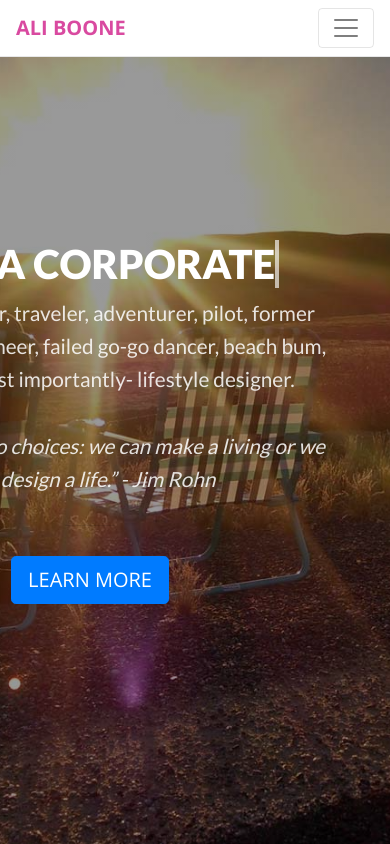
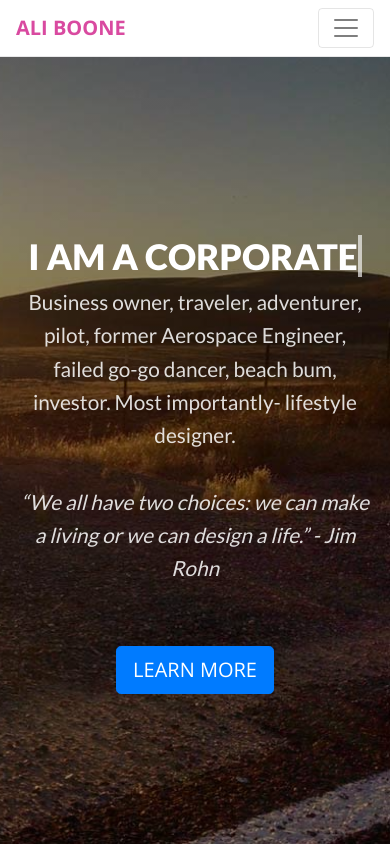
Before and after one commit to Riley-Brown/upwork-8, a website with bundled scripts: page index.html in a window 390 px wide. Shown: the top 844 px of the page. Built offline with nearby package versions, Linux system fonts and the light colour scheme.

Commit message:
Adjusted main landing page for mobile

```diff
--- a/scss/_landing.scss
+++ b/scss/_landing.scss
@@ -2,20 +2,18 @@
 .landing {
   height: 100vh;
   padding-bottom: calc(10rem - 56px);
-  // background-image: linear-gradient(
-  //   rgba(102, 102, 102, 0.8),
-  //   rgba(217, 74, 160, 0.8)
-  // );
   background-image: linear-gradient(rgba(0, 0, 0, 0.4), rgba(0, 0, 0, 0.4)),
     url("../img/1500px.jpg");
-
-  // background-position: 50% 40%;
   background-position: center;
   background-repeat: no-repeat;
-  background-size: cover;
-  // display: flex;
   position: relative;
-  // @include background-cover;
+  @include background-cover;
+
+  @media(max-width: 600px) {
+    height: auto;
+    background-position: right;
+  }
+
   .landing-wrapper {
     display: flex;
     max-width: 1200px;
@@ -23,8 +21,8 @@
     height: 100vh;
     justify-content: flex-end;
     align-items: center;
-    // border: 1px solid red;
   }
+
   .image-container {
     align-self: flex-end;
     opacity: 0.7;
@@ -33,55 +31,66 @@
       max-height: 92vh;
     }
   }
+
   .landing-container {
-    // max-width: 740px;
-    // margin: auto;
     color: #fff;
     min-width: 600px;
     text-align: center;
-    // border: 1px solid red;
-    // margin-left: 30vw;
-    // padding-top: 30vh;
-    // margin-right: 10vw;
-    // border: 1px solid red;
+
+    @media(max-width: 992px) {
+      min-width: 100%;
+      padding: 0 20px;
+      margin-top: 10vh;
+    }
+
     h1 {
       font-size: 2.5rem;
       font-family: "Lato", sans-serif;
       font-weight: 900;
+
+      @media(max-width: 992px) {
+        font-size: 2.2rem;
+      }
     }
   }
+
   .supporting-text {
     font-size: 1.3rem;
     line-height: 1.6;
+
     p {
       opacity: 0.85;
       line-height: 1.6;
       font-family: "Lato", sans-serif;
-
       max-width: 500px;
       margin: auto;
+
       span {
         font-style: italic;
       }
     }
+
     a {
       font-weight: 400;
     }
   }
+
   hr {
     margin-top: 30px;
     margin-bottom: 30px;
   }
 }
 
-.text-type > .txt {
+.text-type>.txt {
   border-right: 0.3rem solid rgba(255, 255, 255, 0.8);
   animation: blinkTextCursor 500ms steps(40) infinite normal;
 }
+
 @keyframes blinkTextCursor {
   from {
     border-right-color: rgba(255, 255, 255, 0.8);
   }
+
   to {
     border-right-color: transparent;
   }
--- a/scss/_portfolio.scss
+++ b/scss/_portfolio.scss
@@ -4,13 +4,6 @@
   display: block;
   // max-width: 650px;
   margin: 0 auto;
-
-  img {
-    // height: 350px;
-
-    // width: 100%;
-  }
-
   .portfolio-box-caption {
     position: absolute;
     bottom: 0;
```
Also changed, not shown: css/creative.css, 1 other file.
